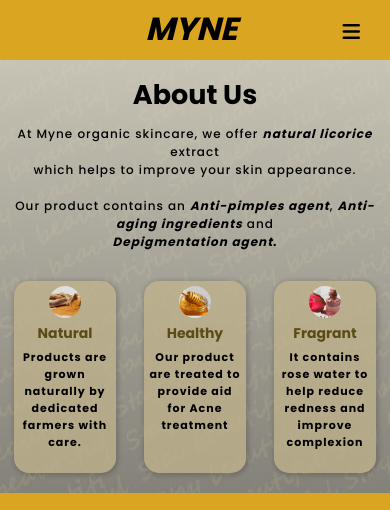
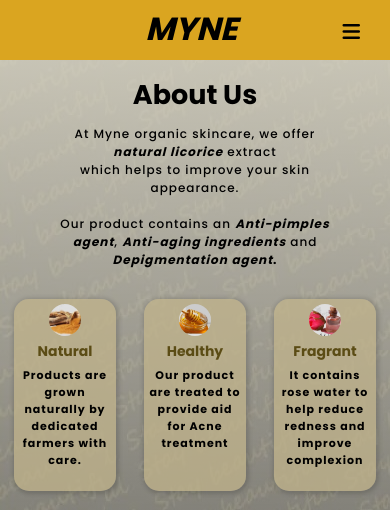
Before and after one commit to Emm-aan1/myne-product, a plain HTML site: page about.html in a window 390 px wide. Shown: the top 510 px of the page. Drawn offline with Linux system fonts and the light colour scheme.

Commit message:
Update @media.css

```diff
--- a/@media.css
+++ b/@media.css
@@ -204,6 +204,13 @@
     font-size: 27px;
   }
 
+ .about .about-para {
+    width: 280px;
+    margin: auto;
+    padding: 0 5px;
+    font-size: 12px;
+  }
+
   .about p {
     padding: 0 5px;
     font-size: 12px;
```
